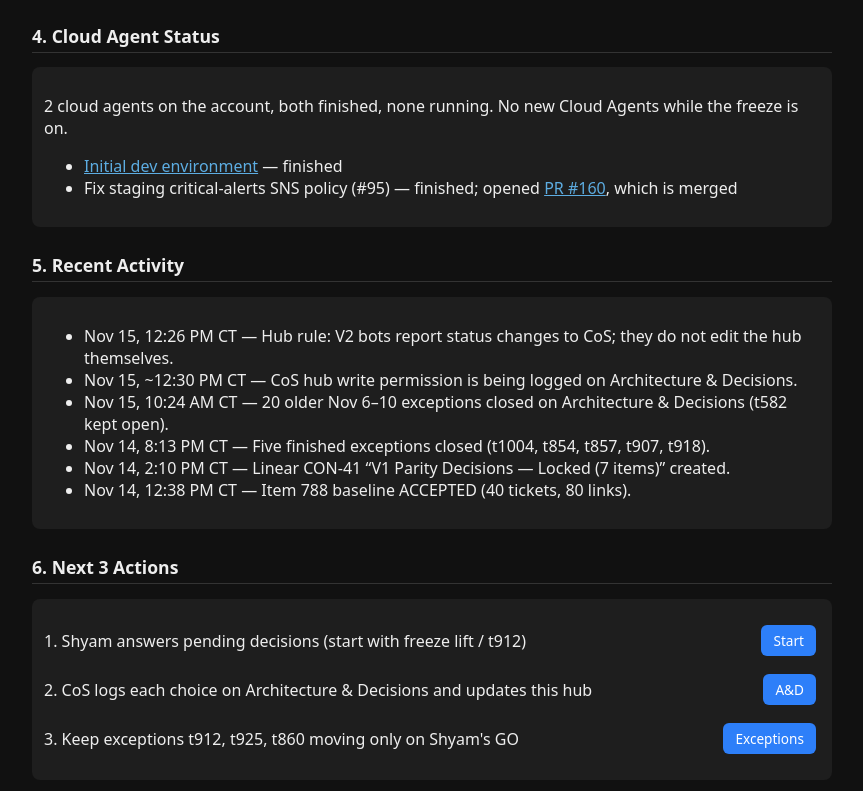
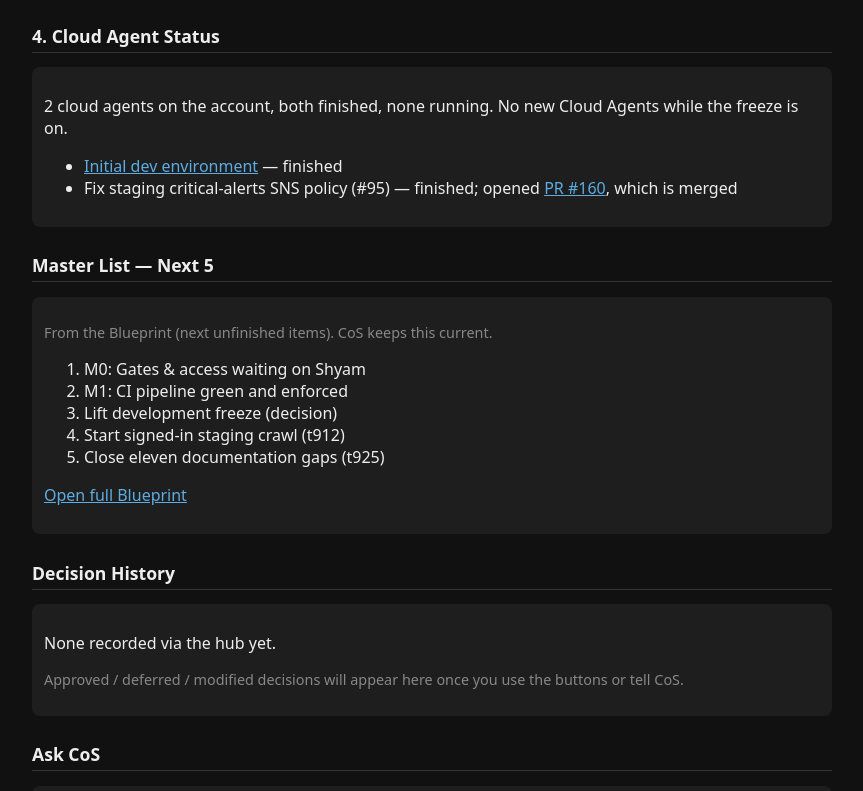
Before and after one commit to Connect-Radar/v2-one-stop-shop, a plain HTML site: page index.html in a window 1280 px wide. Shown: the part 2009-2800 px from the top of the page, without its empty margins (208-1071 px from the left). Drawn offline with Linux system fonts and the light colour scheme.

Commit message:
Add Master List next 5, decision history, Ask CoS, GitHub count

```diff
--- a/index.html
+++ b/index.html
@@ -39,7 +39,7 @@
 <div class="card">
   <p><strong>Overall:</strong> 3% — 30 of 1,054 Master List items complete</p>
   <div class="progress"><div class="bar"></div></div>
-  <p class="muted">Source: Master List = <a href="https://app.notion.com/p/41457419b0fb81f7990ff6b4a081e893">Connect-Radar V2 Development Blueprint</a> v1.2 (Nov 12, 2026, 10:55 PM CT). 1,054 items: 29 Done + 1 Obsolete = 30 complete; 1,024 open (1,019 Open, 2 Decision needed, 3 Deferred). Linear (separate): 0 of 36 V2 issues done. Checked 1:35 PM CT, Nov 15, 2026.</p>
+  <p class="muted">Source: Master List = <a href="https://app.notion.com/p/41457419b0fb81f7990ff6b4a081e893">Connect-Radar V2 Development Blueprint</a> v1.2 (Nov 12, 2026, 10:55 PM CT). 1,054 items: 29 Done + 1 Obsolete = 30 complete; 1,024 open (1,019 Open, 2 Decision needed, 3 Deferred). Linear (separate): 0 of 36 V2 issues done. GitHub: 89 open issues. Checked 1:35 PM CT, Nov 15, 2026.</p>
   <p><strong>Phase:</strong> Pre-development, freeze ON</p>
   <p><strong>Critical path:</strong> M1 CI → M2 staging/security → M4 prod/DR → M5 USN parity → M7 cutover</p>
   <p>
@@ -203,6 +203,38 @@
   </ul>
 </div>
 
+
+<h2>Master List — Next 5</h2>
+<div class="card">
+  <p class="muted">From the Blueprint (next unfinished items). CoS keeps this current.</p>
+  <ol>
+    <li>M0: Gates & access waiting on Shyam</li>
+    <li>M1: CI pipeline green and enforced</li>
+    <li>Lift development freeze (decision)</li>
+    <li>Start signed-in staging crawl (t912)</li>
+    <li>Close eleven documentation gaps (t925)</li>
+  </ol>
+  <p><a href="https://app.notion.com/p/41457419b0fb81f7990ff6b4a081e893">Open full Blueprint</a></p>
+</div>
+
+<h2>Decision History</h2>
+<div class="card">
+  <p>None recorded via the hub yet.</p>
+  <p class="muted">Approved / deferred / modified decisions will appear here once you use the buttons or tell CoS.</p>
+</div>
+
+<h2>Ask CoS</h2>
+<div class="card">
+  <a class="btn" href="https://github.com/Connect-Radar/v2-one-stop-shop/issues/new?title=Ask%20CoS&body=Request%3A%0A%0AContext%3A%0A%0AFrom%20V2%20One-Stop%20Shop">One-tap Ask CoS</a>
+  <p class="muted">Opens a pre-filled issue. CoS will see it and respond.</p>
+</div>
+
+<h2>GitHub Issues (secondary)</h2>
+<div class="card">
+  <p><strong>89 open</strong> issues in <a href="https://github.com/Connect-Radar/connect-radar-v2/issues">connect-radar-v2</a></p>
+  <p class="muted">Separate from Master List progress. CoS updates this count.</p>
+</div>
+
 <h2>5. Recent Activity</h2>
 <div class="card">
   <ul>
```
